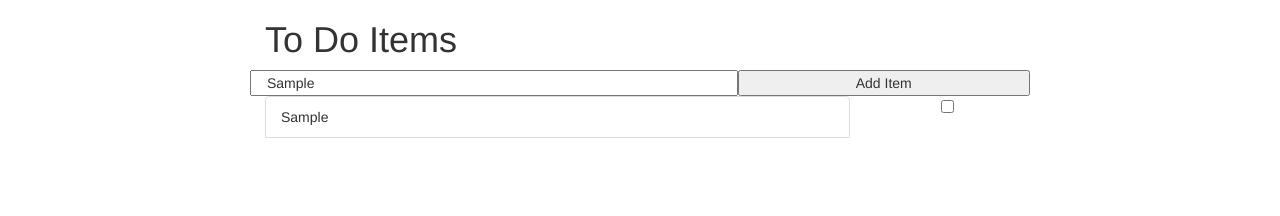
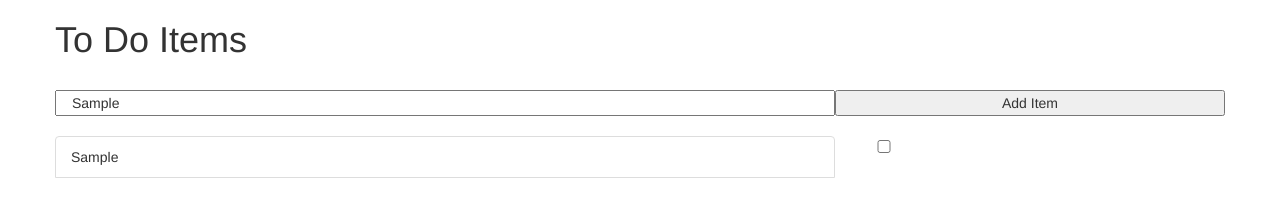
Before and after one commit to supaheckafresh/todo-list-js1, a website: page index.html in a window 1280 px wide. Both pictures are taken after typing "Sample" into the empty fields and a click on the input "Add Item". Drawn offline with Linux system fonts and the light colour scheme.

Commit message:
align checkbox closer to entry, add some brs

```diff
--- a/css/style.css
+++ b/css/style.css
@@ -0,0 +1,4 @@
+.left-checkbox {
+    margin-left: 0;
+    margin-right: auto;
+}
--- a/index.html
+++ b/index.html
@@ -10,27 +10,35 @@
     <link rel="stylesheet" href="css/style.css">
 </head>
 
+
+<body>
 <div class="container">
-    <body>
     <div class="row">
-        <h1 class="col-xs-8 col-xs-offset-2">To Do Items</h1>
+        <h1>To Do Items</h1>
+        <br/>
     </div>
 
     <div class="row">
         <form>
-            <input class="col-xs-5 col-xs-offset-2" type="text" id="toDoItem">
-            <input class="col-xs-3" type="submit" id="addItem" value="Add Item">
+            <input class="col-xs-8" type="text" id="toDoItem">
+            <input class="col-xs-4" type="submit" id="addItem" value="Add Item">
         </form>
     </div>
 
-    <div class="container">
-        <ul class="list-group row" id="toDoList">
-
-        </ul>
+    <div class="spacer">
+        <br/>
     </div>
 
-    <script src="js/scripts.js"></script>
-    </body>
+    <ul class="list-group row" id="toDoList">
+
+    </ul>
+
+
 </div>
 
+<script src="js/scripts.js"></script>
+
+</body>
+
+
 </html>
--- a/js/scripts.js
+++ b/js/scripts.js
@@ -21,11 +21,11 @@ function displayToDoItems() {
 
         var li = document.createElement('li');
         li.innerText = item;
-        li.setAttribute('class', 'list-group-item col-xs-6 col-xs-offset-2');
+        li.setAttribute('class', 'list-group-item col-xs-8');
 
         var checkBox = document.createElement('input');
         checkBox.setAttribute('type', 'checkbox');
-        checkBox.setAttribute('class', 'col-xs-2');
+        checkBox.setAttribute('class', 'col-xs-1');
 
         toDoList_ul.appendChild(li);
         toDoList_ul.appendChild(checkBox);
```
